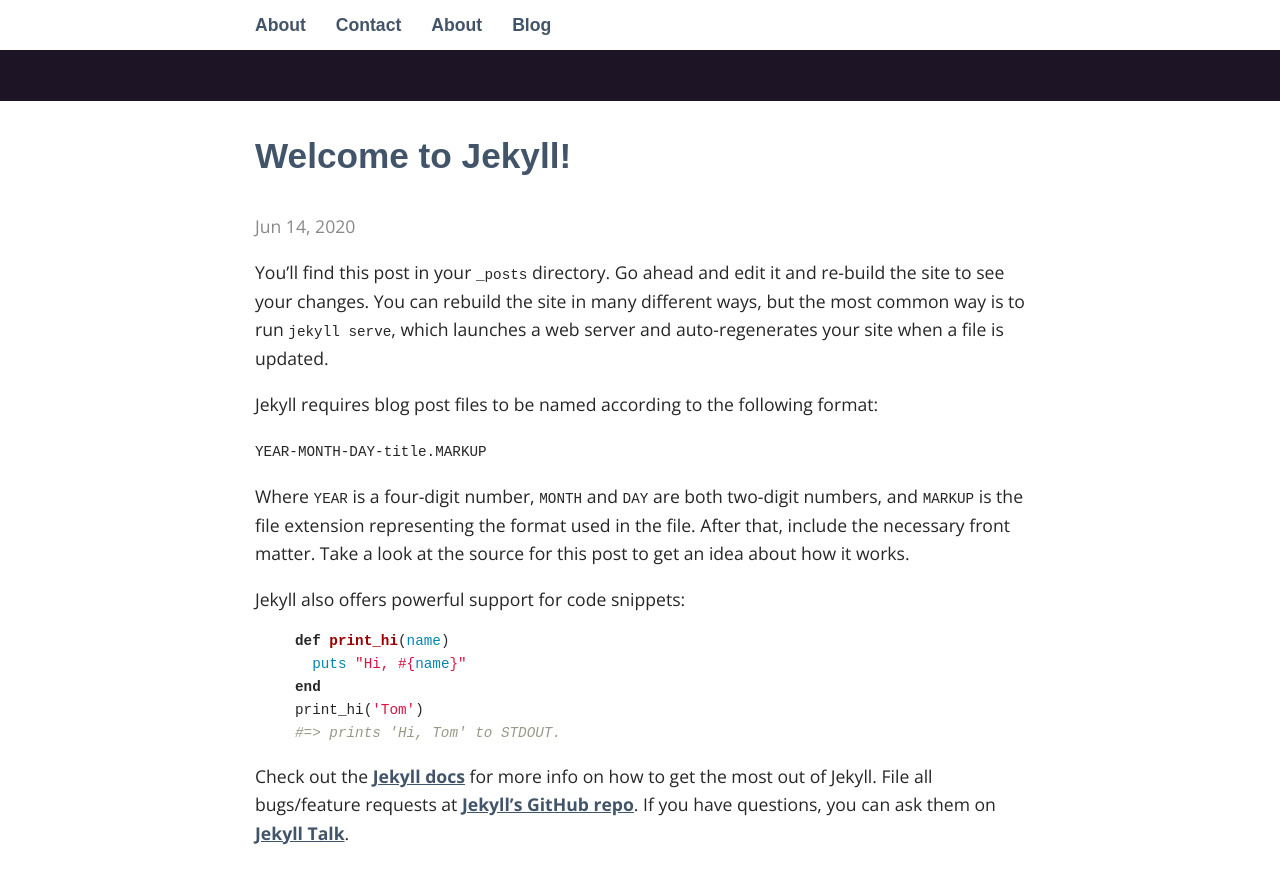
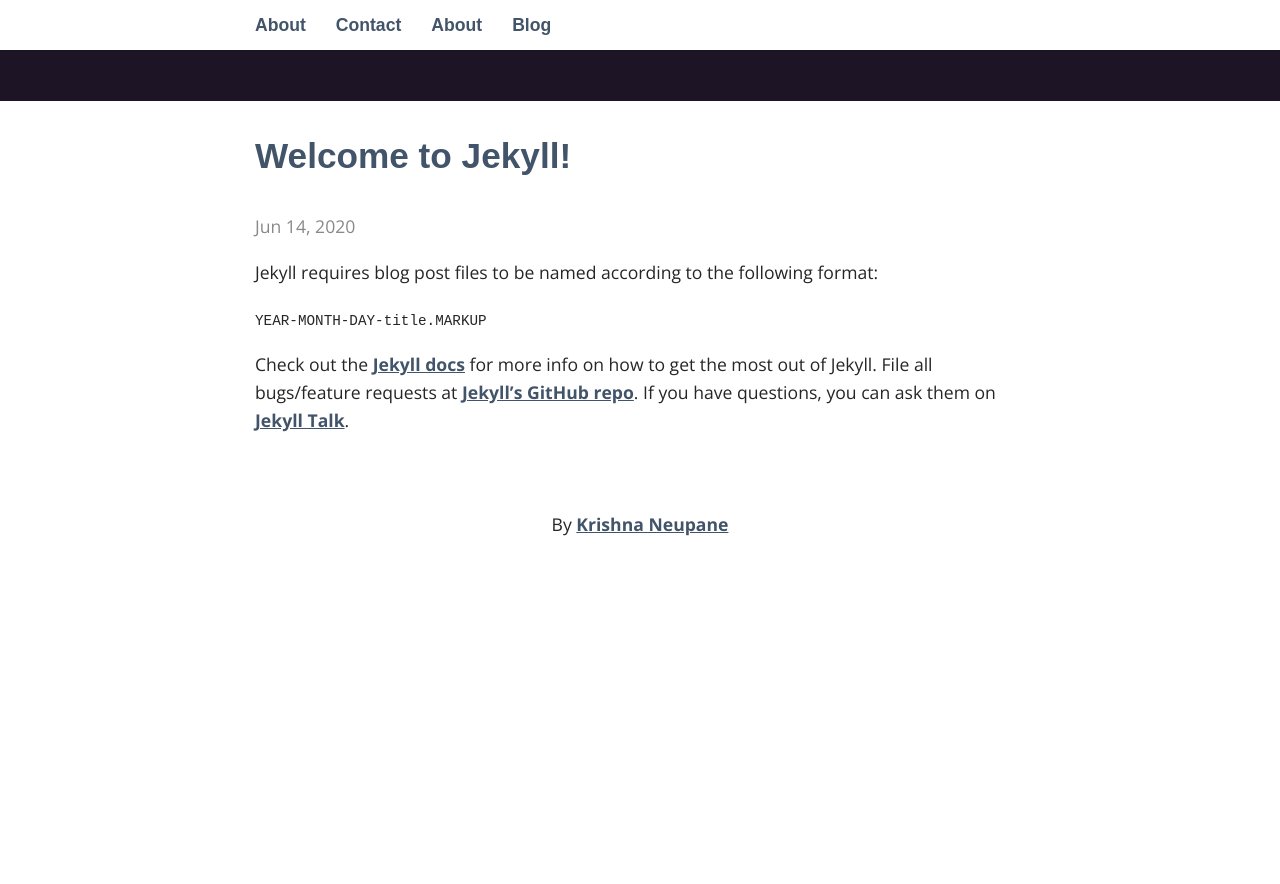
Before and after one commit to krishpn/krishpn.github.io, a Jekyll site: the page built from _posts/2020-06-13-welcome-to-jekyll.markdown, in a window 1280 px wide and 900 px high, scrolled down 399 px. Shown: the top 884 px of the window. Built offline with Jekyll 4.4.1, drawn with Linux system fonts in a browser that asks for light colours; some web fonts are replaced; after the commit the page ends 994 px from its top, so only the background shows below that.

Commit message:
changed footer

```diff
--- a/_includes/footer.html
+++ b/_includes/footer.html
@@ -1,3 +1,3 @@
 <footer>
-	<p>By <a href="http://taniarascia.com">Tania</p>
+	<p>By <a href="https://krishpn.github.io/">Krishna Neupane</p>
 </footer>
--- a/_posts/2020-06-13-welcome-to-jekyll.markdown
+++ b/_posts/2020-06-13-welcome-to-jekyll.markdown
@@ -4,23 +4,12 @@
 date:   2020-06-13 20:44:46 -0400
 categories: jekyll update
 ---
-You’ll find this post in your `_posts` directory. Go ahead and edit it and re-build the site to see your changes. You can rebuild the site in many different ways, but the most common way is to run `jekyll serve`, which launches a web server and auto-regenerates your site when a file is updated.
+
 
 Jekyll requires blog post files to be named according to the following format:
 
 `YEAR-MONTH-DAY-title.MARKUP`
 
-Where `YEAR` is a four-digit number, `MONTH` and `DAY` are both two-digit numbers, and `MARKUP` is the file extension representing the format used in the file. After that, include the necessary front matter. Take a look at the source for this post to get an idea about how it works.
-
-Jekyll also offers powerful support for code snippets:
-
-{% highlight ruby %}
-def print_hi(name)
-  puts "Hi, #{name}"
-end
-print_hi('Tom')
-#=> prints 'Hi, Tom' to STDOUT.
-{% endhighlight %}
 
 Check out the [Jekyll docs][jekyll-docs] for more info on how to get the most out of Jekyll. File all bugs/feature requests at [Jekyll’s GitHub repo][jekyll-gh]. If you have questions, you can ask them on [Jekyll Talk][jekyll-talk].
 
```
